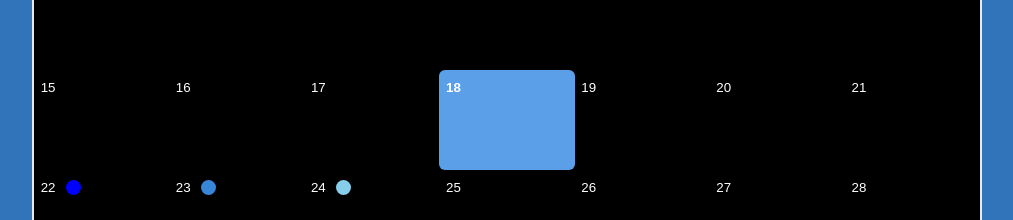
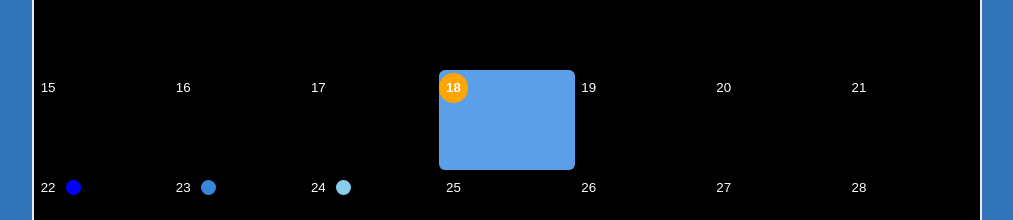
Before and after one commit to LikeLion-at-CAU-10th/Palette-React, a React (Create React App) app: page /calendar in a window 1280 px wide. Shown: the part 326-546 px from the top of the page, without its empty margins (133-1146 px from the left). Built offline with nearby package versions, Linux system fonts and the light colour scheme.

Commit message:
해윤이를 위한 선영이가 한땀 한땀 작성한 react calendar 코드3

```diff
--- a/src/pages/calendarStyle.css
+++ b/src/pages/calendarStyle.css
@@ -25,6 +25,17 @@
 abbr[title] {
   text-decoration: none;
 }
+
+.react-calendar__tile--now {
+  padding: 0;
+}
+.react-calendar__tile--now abbr[aria-label] {
+  border-radius: 20px;
+  background-color: orange;
+  margin-top: 3.3333px;
+  padding: 6.6667px 6.6667px;
+  color: white;
+}
 /* .react-calendar__month-view__days__day--weekend {
  color: #d10000;
 } */
@@ -47,32 +58,26 @@ abbr[title] {
   border-radius: 6px;
 }
 .react-calendar__tile--now {
-  background: rgb(135, 161, 255);
-  border-radius: 6px;
+  background-color: black;
   font-weight: bold;
   color: white;
 }
 .react-calendar__tile--now:enabled:hover,
 .react-calendar__tile--now:enabled:focus {
-  background: #5a9fe8;
   border-radius: 6px;
   font-weight: bold;
   color: white;
 }
 .react-calendar__tile--hasActive:enabled:hover,
 .react-calendar__tile--hasActive:enabled:focus {
-  background: #5a9fe8;
 }
 .react-calendar__tile--active {
-  background: #5a9fe8;
   border-radius: 6px;
   font-weight: bold;
   color: white;
 }
 .react-calendar__tile--active:enabled:hover,
 .react-calendar__tile--active:enabled:focus {
-  background: #5a9fe8;
-  opacity: 0.5;
   color: white;
 }
 .react-calendar--selectRange .react-calendar__tile--hover {
```
